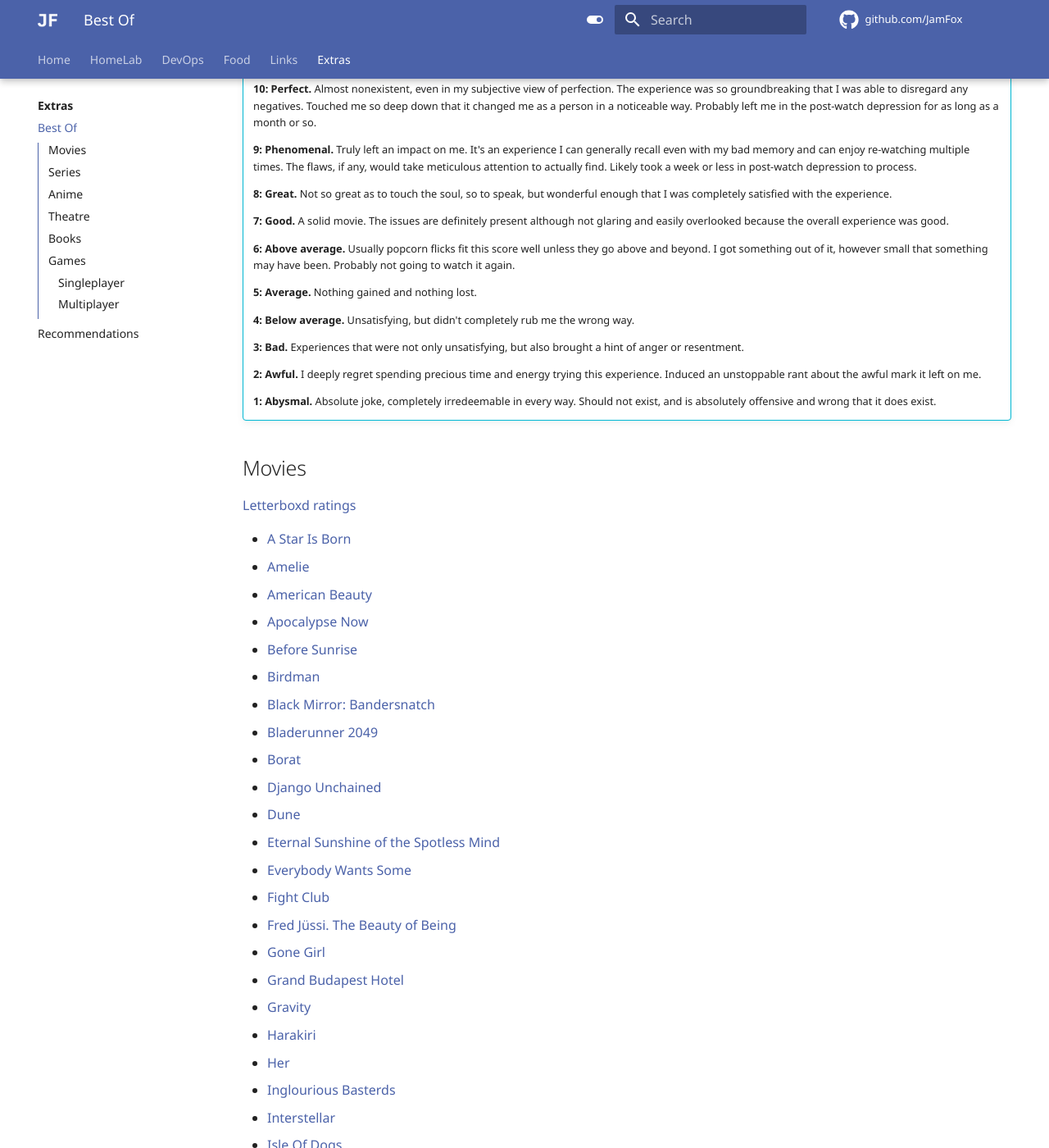
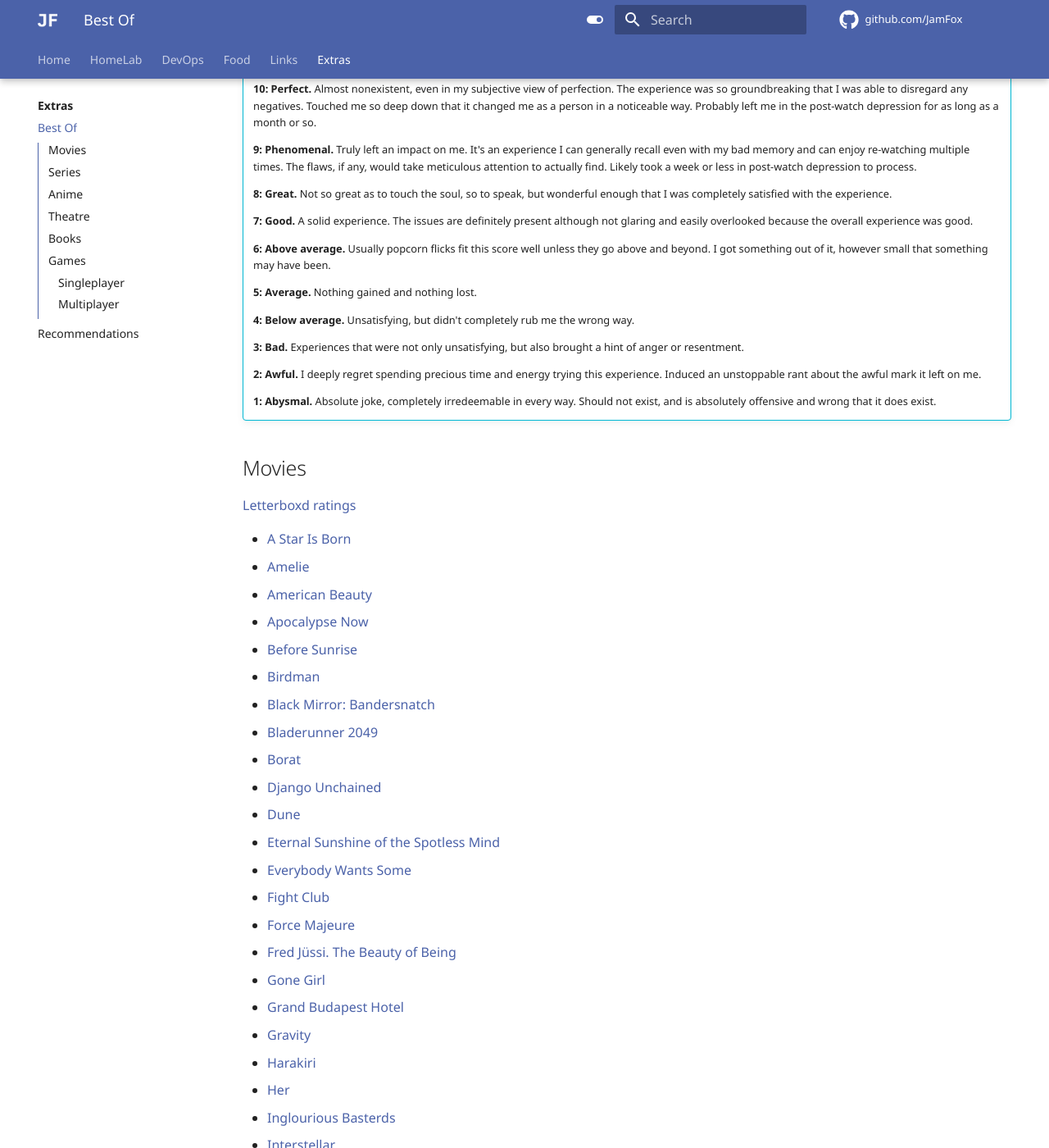
Before and after one commit to JamFox/docs.jamfox.dev, an MkDocs documentation site: the page built from docs/content/extras/bestof.md, in a window 1280 px wide and 1400 px high, scrolled down 251 px. Shown: the whole window at 82% size. Built offline with MkDocs 1.6.1 and Material for MkDocs 9.7.7, drawn with Linux system fonts in a browser that asks for light colours; comment, search, counter and statistics services are not loaded; some of the changed text lies outside the part shown.

Commit message:
bestof: add force majeure, order lists, typo

```diff
--- a/docs/content/extras/bestof.md
+++ b/docs/content/extras/bestof.md
@@ -11,9 +11,9 @@ A collection of lists of what I believe to be the best of the best from each med
 
     **8: Great.** Not so great as to touch the soul, so to speak, but wonderful enough that I was completely satisfied with the experience.
 
-    **7: Good.** A solid movie. The issues are definitely present although not glaring and easily overlooked because the overall experience was good.
+    **7: Good.** A solid experience. The issues are definitely present although not glaring and easily overlooked because the overall experience was good.
 
-    **6: Above average.** Usually popcorn flicks fit this score well unless they go above and beyond. I got something out of it, however small that something may have been. Probably not going to watch it again.
+    **6: Above average.** Usually popcorn flicks fit this score well unless they go above and beyond. I got something out of it, however small that something may have been.
 
     **5: Average.** Nothing gained and nothing lost.
 
@@ -43,6 +43,7 @@ A collection of lists of what I believe to be the best of the best from each med
 - [Eternal Sunshine of the Spotless Mind](https://letterboxd.com/film/eternal-sunshine-of-the-spotless-mind/)
 - [Everybody Wants Some](https://letterboxd.com/film/everybody-wants-some/)
 - [Fight Club](https://letterboxd.com/film/fight-club/)
+- [Force Majeure](https://letterboxd.com/film/force-majeure-2014/)
 - [Fred Jüssi. The Beauty of Being](https://letterboxd.com/film/fred-jussi-the-beauty-of-being/)
 - [Gone Girl](https://letterboxd.com/film/gone-girl/)
 - [Grand Budapest Hotel](https://letterboxd.com/film/the-grand-budapest-hotel/)
@@ -70,12 +71,12 @@ A collection of lists of what I believe to be the best of the best from each med
 - [Star Wars](https://letterboxd.com/film/star-wars/)
 - [Tampopo](https://letterboxd.com/film/tampopo/)
 - [The French Dispatch](https://letterboxd.com/film/the-french-dispatch/)
-- `*` [The Menu](https://letterboxd.com/film/the-menu-2022/)
 - [The Prestige](https://letterboxd.com/film/the-prestige/)
 - [The Revenant](https://letterboxd.com/film/the-revenant-2015/)
 - [The Shawshank Redemption](https://letterboxd.com/film/the-shawshank-redemption/)
 - [Trainspotting](https://letterboxd.com/film/trainspotting/)
 - [Whiplash](https://letterboxd.com/film/whiplash-2014/)
+- `*` [The Menu](https://letterboxd.com/film/the-menu-2022/)
 
 ## Series
 
@@ -84,11 +85,11 @@ A collection of lists of what I believe to be the best of the best from each med
 - [Arcane](https://www.imdb.com/title/tt11126994/)
 - [Better Call Saul](https://www.imdb.com/title/tt3032476/)
 - [Breaking Bad](https://www.imdb.com/title/tt0903747/)
-- `*` [Mad Men](https://www.imdb.com/title/tt0804503/)
 - [Planet Earth](https://www.imdb.com/title/tt5491994/)
 - [Sense8](https://www.imdb.com/title/tt2431438/)
 - [SpongeBob SquarePants](https://www.imdb.com/title/tt0206512/)
 - [Twin Peaks](https://www.imdb.com/title/tt0098936/)
+- `*` [Mad Men](https://www.imdb.com/title/tt0804503/)
 
 ## Anime
 
@@ -109,13 +110,13 @@ A collection of lists of what I believe to be the best of the best from each med
 - [Legend Of The Galactic Heroes](https://myanimelist.net/anime/31433/Ginga_Eiyuu_Densetsu__Die_Neue_These_-_Kaikou)
 - [Made In Abyss](https://myanimelist.net/anime/34599/Made_in_Abyss)
 - [March Comes Like A Lion](https://myanimelist.net/anime/31646/3-gatsu_no_Lion)
-- `*` [Neon Genesis Evangelion](https://myanimelist.net/anime/30/Neon_Genesis_Evangelion)
 - [Penguindrum](https://myanimelist.net/anime/10721/Mawaru_Penguindrum)
 - [Revolutionary Girl Utena](https://myanimelist.net/anime/440/Shoujo_Kakumei_Utena)
 - [Serial Experiments Lain](https://myanimelist.net/anime/339/Serial_Experiments_Lain)
 - [Sonny Boy](https://myanimelist.net/anime/48849/Sonny_Boy)
 - [Your Lie In April](https://myanimelist.net/anime/23273/Shigatsu_wa_Kimi_no_Uso)
 - [Your Name](https://myanimelist.net/anime/32281/Kimi_no_Na_wa)
+- `*` [Neon Genesis Evangelion](https://myanimelist.net/anime/30/Neon_Genesis_Evangelion)
 
 ## Theatre
 
```
